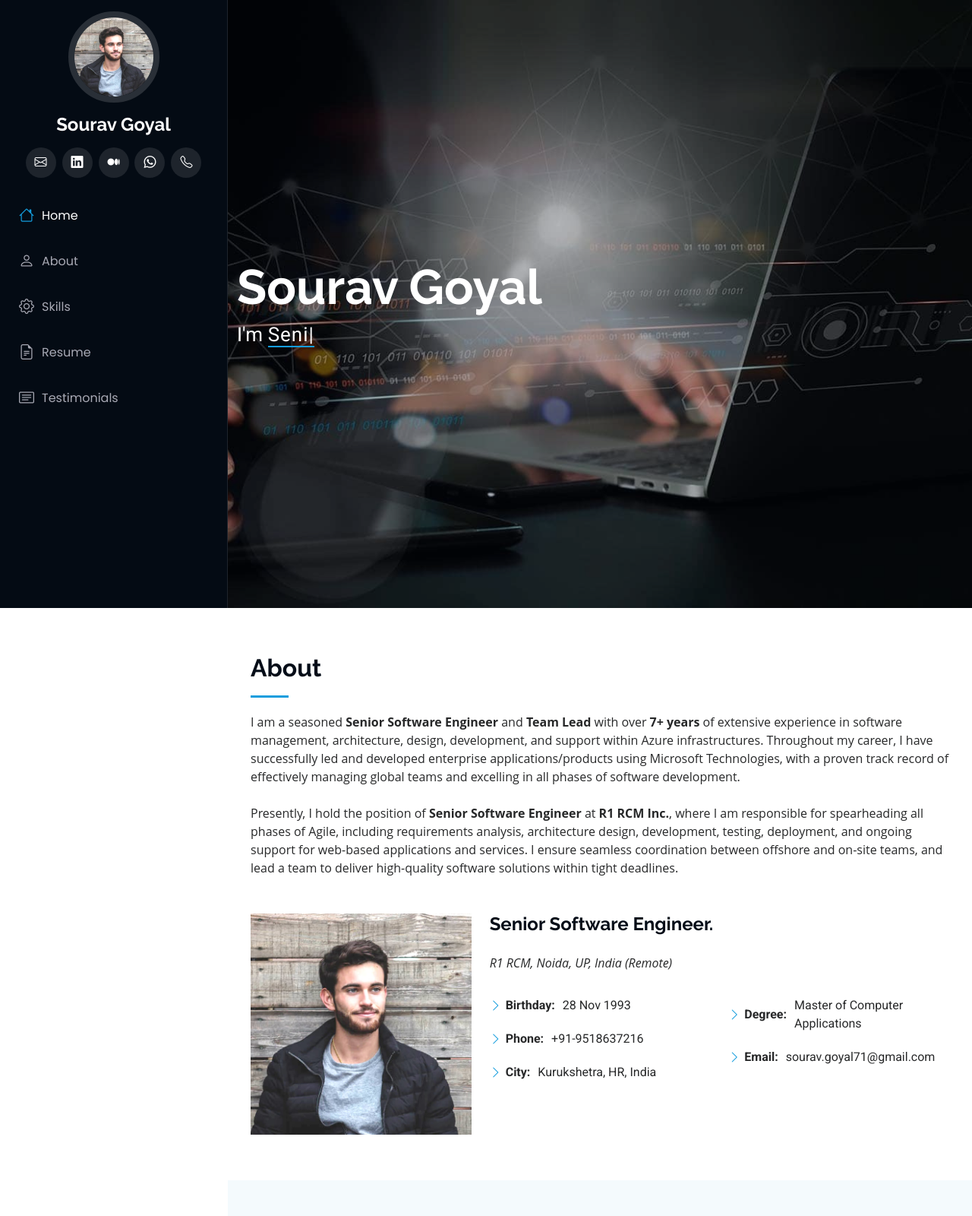
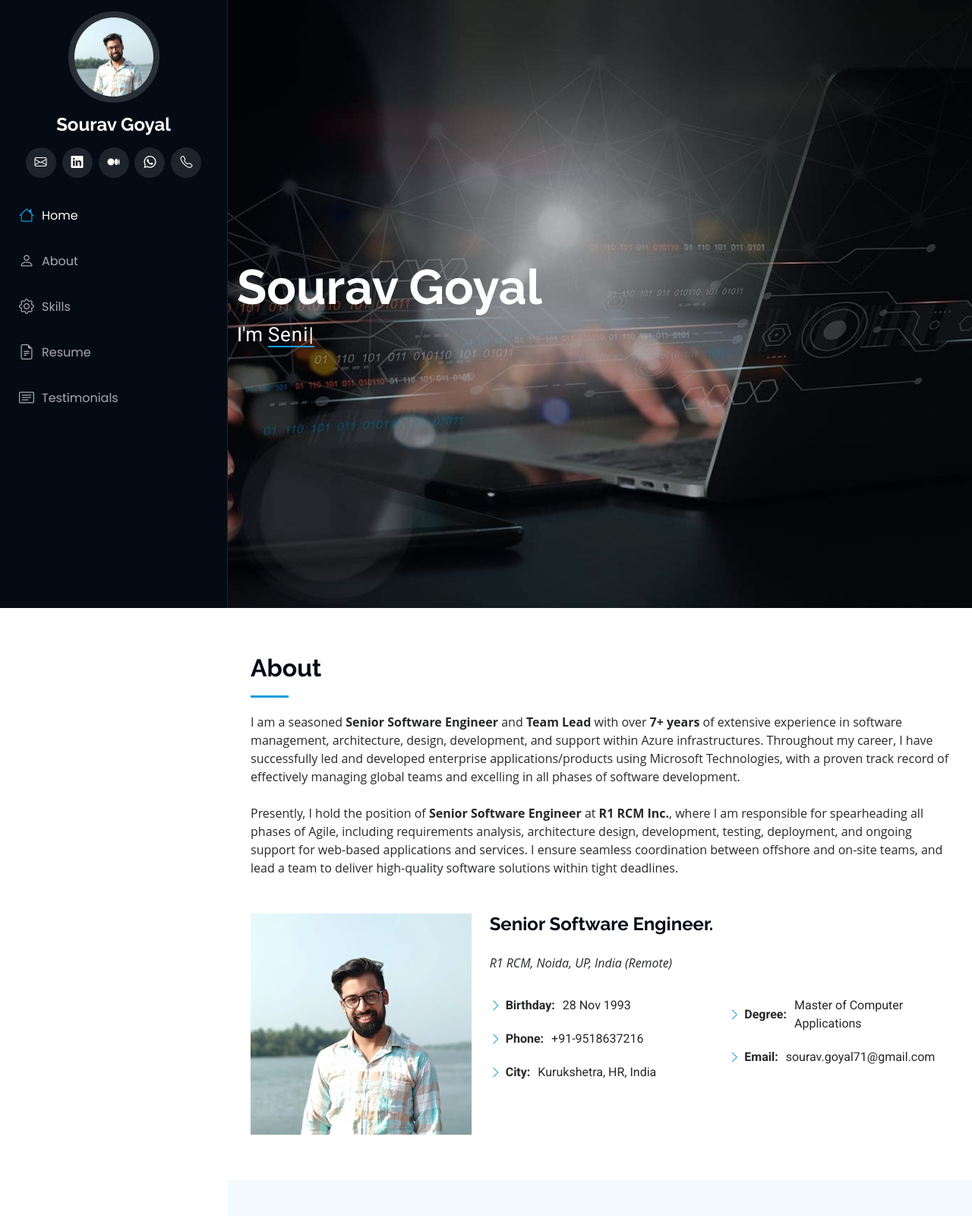
Before and after one commit to SouravGoyal/portfolio, a plain HTML site: page index.html in a window 1280 px wide. Shown: the top 1600 px of the page at 76% size. Drawn offline with Linux system fonts and the light colour scheme.

Commit message:
Add files via upload

```diff
--- a/index.html
+++ b/index.html
@@ -42,7 +42,7 @@
     <i class="header-toggle d-xl-none bi bi-list"></i>
 
     <div class="profile-img">
-      <img src="assets/img/my-profile-img.jpg" alt="" class="img-fluid rounded-circle">
+      <img src="assets/img/pic_profile.jpg" alt="" class="img-fluid rounded-circle">
     </div>
 
     <a href="index.html" class="logo d-flex align-items-center justify-content-center">
@@ -106,7 +106,7 @@
 
         <div class="row gy-4 justify-content-center">
           <div class="col-lg-4">
-            <img src="assets/img/my-profile-img.jpg" class="img-fluid" alt="">
+            <img src="assets/img/pic_profile.jpg" class="img-fluid" alt="">
           </div>
           <div class="col-lg-8 content">
             <h2>Senior Software Engineer.</h2>
```
